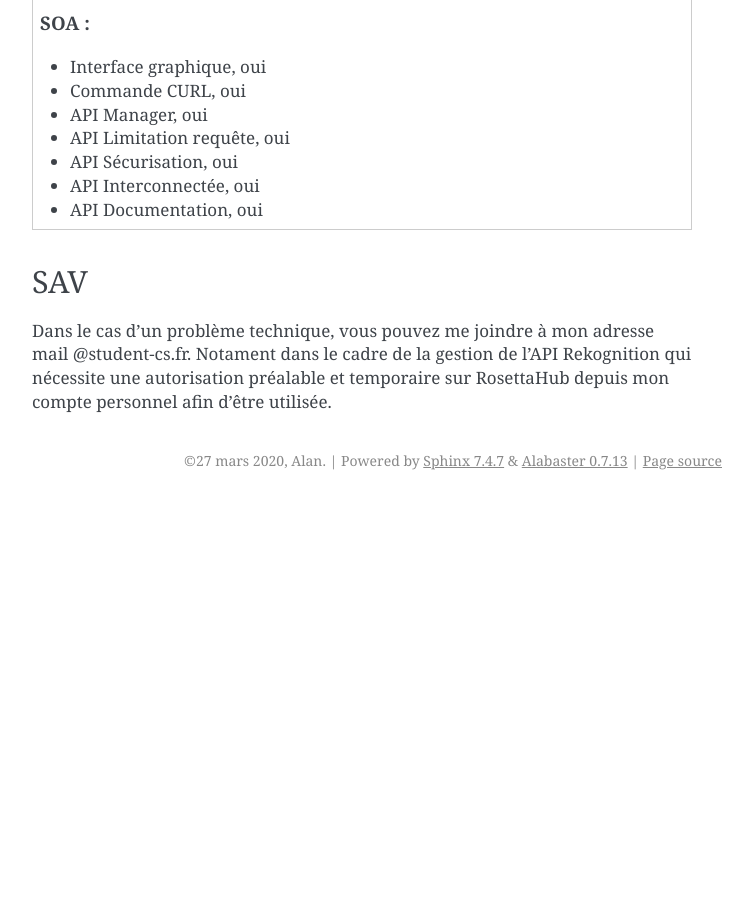
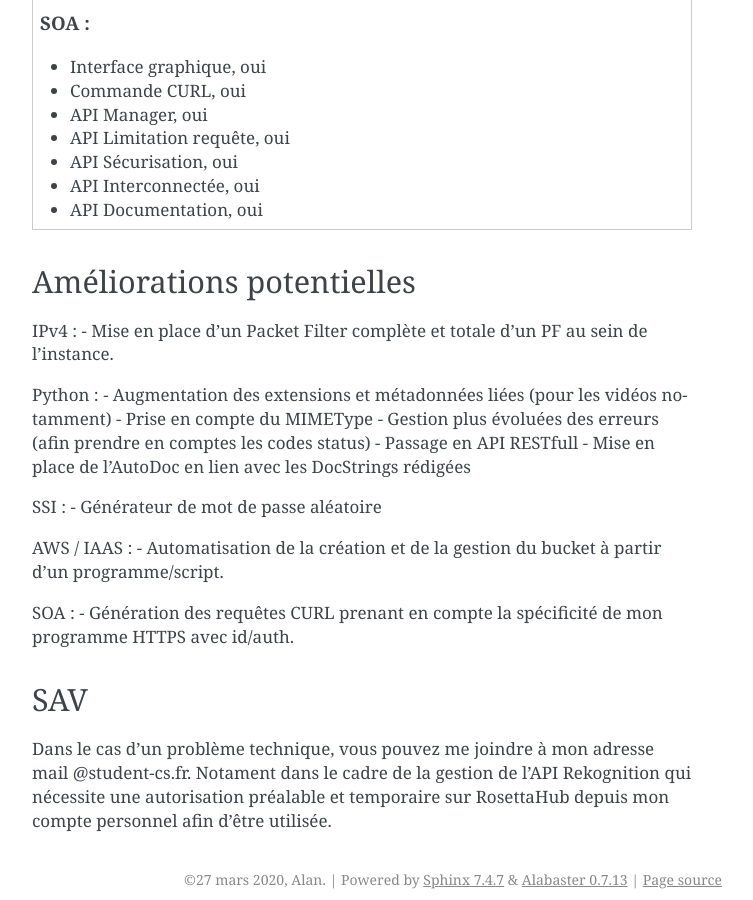
Before and after one commit to AlanJBX/FilRouge, a Sphinx documentation site: the page built from Sphinx/ReadMe.rst, in a window 1280 px wide and 900 px high, scrolled down 2363 px. Shown: the whole window, without its empty margins (388-1141 px from the left). Built offline with Sphinx 7.4.7, drawn with Linux system fonts in a browser that asks for light colours; before the commit the page ends 2863 px from its top, so only the background shows below that; some of the changed text lies outside the part shown.

```diff
--- a/Sphinx/IPV4.rst
+++ b/Sphinx/IPV4.rst
@@ -15,7 +15,7 @@ Le serveur est hébergé via RosettaHub dans le Cloud d'Amazon. Une instance EC2
 Fonctions développées
 -----------------------
 
-.. topic:: IPV4 :
+.. topic:: IPv4 :
 
 	- Instance EC2 et bucket S3, oui
 
--- a/Sphinx/ReadMe.rst
+++ b/Sphinx/ReadMe.rst
@@ -118,6 +118,27 @@ Briques développées :
 
 	- API Documentation, oui
 
+Améliorations potentielles
+++++++++++++++++++++++++++
+IPv4 :
+- Mise en place d'un Packet Filter complète et totale d'un PF au sein de l'instance.
+
+Python :
+- Augmentation des extensions et métadonnées liées (pour les vidéos notamment)
+- Prise en compte du MIMEType
+- Gestion plus évoluées des erreurs (afin prendre en comptes les codes status)
+- Passage en API RESTfull
+- Mise en place de l'AutoDoc en lien avec les DocStrings rédigées
+
+SSI :
+- Générateur de mot de passe aléatoire
+
+AWS / IAAS :
+- Automatisation de la création et de la gestion du bucket à partir d'un programme/script.
+
+SOA :
+- Génération des requêtes CURL prenant en compte la spécificité de mon programme HTTPS avec id/auth.
+
 SAV
 ++++
 
```
Also changed, not shown: ReadMe.md (+18 -1 lines).
